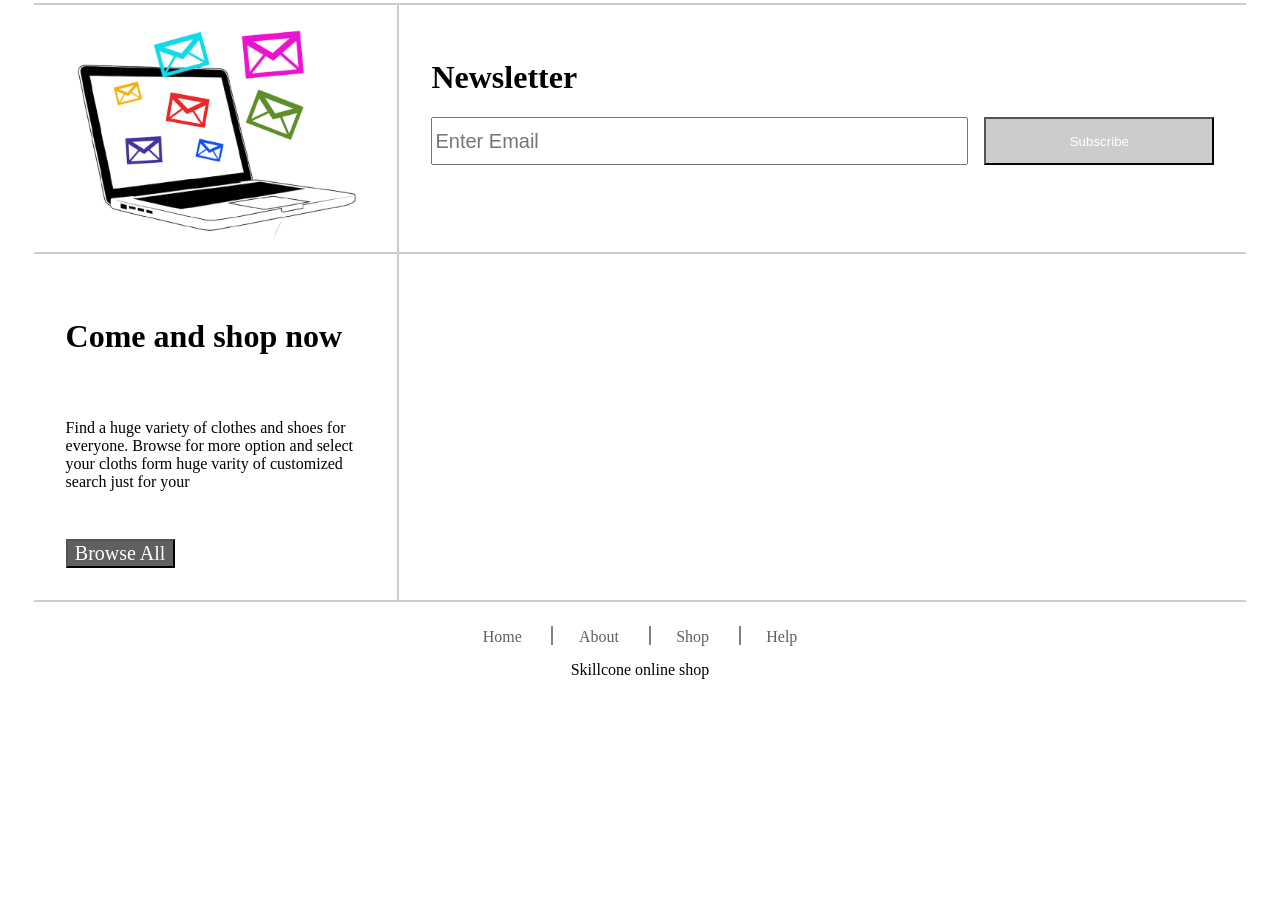
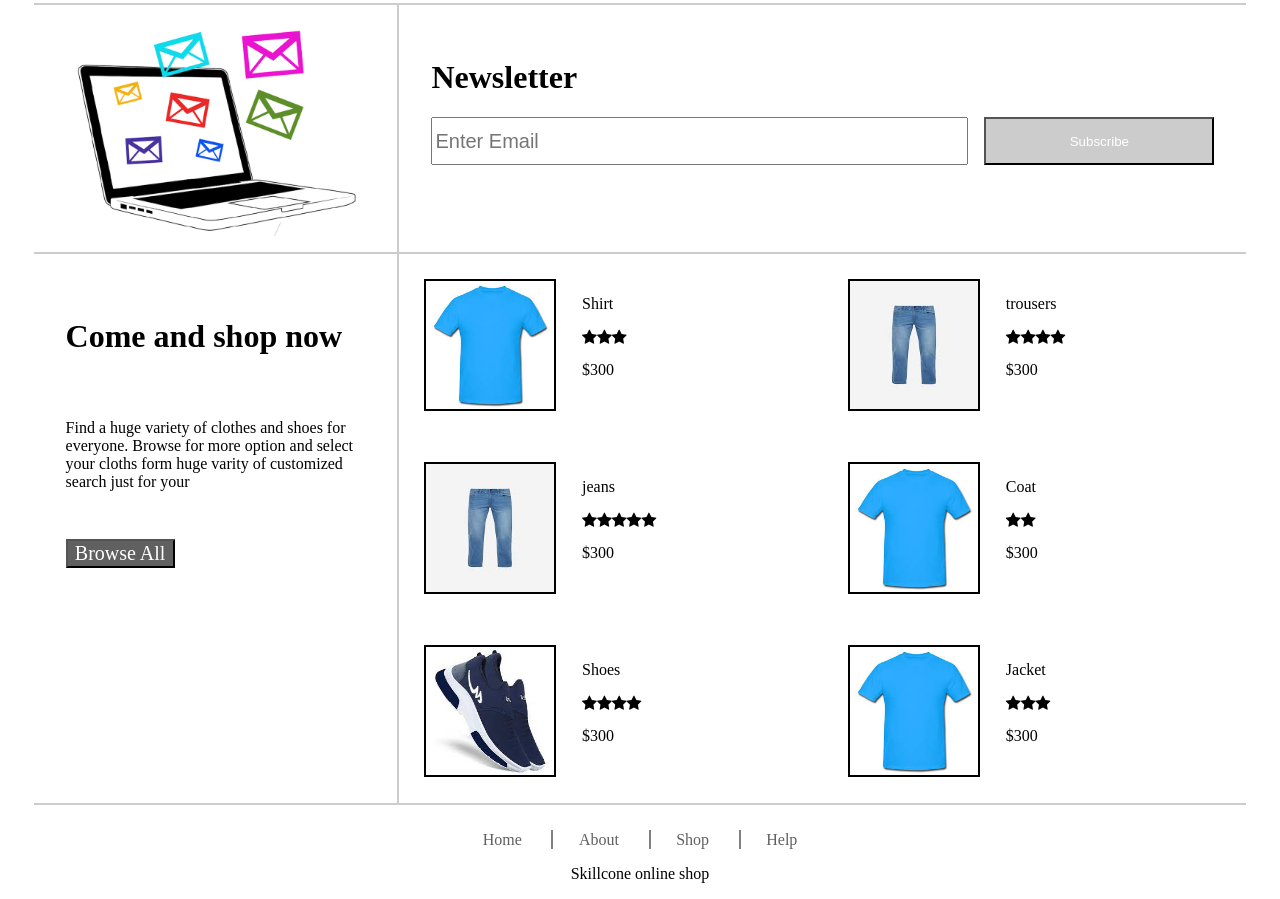
Before and after one commit to skkohli/htmlminiproject, a website built with webpack: page src/shop.html in a window 1280 px wide. Shown: the part 754-1653 px from the top of the page. Before the commit the page ends 1449 px from the top, so only its background shows below. Built offline with nearby package versions, Linux system fonts and the light colour scheme.

Commit message:
dynamic products added

```diff
--- a/src/css/shop.css
+++ b/src/css/shop.css
@@ -189,6 +189,28 @@ figcaption {
     border-bottom: 2px solid #ccc;
 }
 
+.product{
+    width: 50%;
+    float: left;
+    display: inline-flex;
+}
+
+.productImg {
+    border: 2px solid black;
+    width: 10vw;
+    height: 10vw;
+    margin: 2vw 0vw 2vw 2vw
+}
+
+.productImg img {
+    height: inherit;
+    width: inherit;
+}
+
+.productInfo {
+    padding: 2vw;
+}
+
 .browse {
     margin-left: 2rem;
 }
--- /dev/null
+++ b/src/js/shop.js
@@ -0,0 +1,81 @@
+let products = [
+    {
+        image:"./img/tshirt.jpeg",
+        productName:"Shirt",
+        rating: 3,
+        cost:"$300"
+    },
+    {
+        image:"./img/jeans.jpeg",
+        productName:"trousers",
+        rating: 4,
+        cost:"$300"
+    },
+    {
+        image:"./img/jeans.jpeg",
+        productName:"jeans",
+        rating: 5,
+        cost:"$300"
+    },
+    {
+        image:"./img/tshirt.jpeg",
+        productName:"Coat",
+        rating: 2,
+        cost:"$300"
+    },
+    {
+        image:"./img/shoes.jpeg",
+        productName:"Shoes",
+        rating: 4,
+        cost:"$300"
+    },
+    {
+        image:"./img/tshirt.jpeg",
+        productName:"Jacket",
+        rating: 3,
+        cost:"$300"
+    }
+];
+localStorage.setItem('products',JSON.stringify(products));
+function displayProducts() {
+    let products = JSON.parse(localStorage.getItem("products"));
+    let productsDiv = document.getElementById('products');
+    for(let i=0; i<products.length;i++) {
+        let prod = document.createElement('div');
+        prod.classList.add('product')
+
+        let productImg = document.createElement('figure')
+        let img = document.createElement('img');
+        img.src = products[i].image;
+        productImg.classList.add('productImg');
+        productImg.appendChild(img)
+
+        let producInfo = document.createElement('div');
+        producInfo.classList.add('productInfo')
+        let productName = document.createElement('p');
+        productName.innerText = products[i].productName;
+        let rating = document.createElement('div');
+        for(let j = 0; j < products[i].rating; j++) {
+            let ratingSpan = document.createElement('span');
+            ratingSpan.className = 'fa fa-star checked';
+            rating.appendChild(ratingSpan);
+        }
+        let productCost = document.createElement('p');
+        productCost.innerText = products[i].cost;
+
+        producInfo.appendChild(productName);
+        producInfo.appendChild(rating);
+        producInfo.appendChild(productCost);
+        // producInfo.appendChild(productName);
+
+        prod.appendChild(productImg);
+        prod.appendChild(producInfo);
+
+        productsDiv.appendChild(prod)
+
+
+    }
+
+}
+
+displayProducts()
--- a/src/shop.html
+++ b/src/shop.html
@@ -89,15 +89,55 @@
                         <p>Find a huge variety of clothes and shoes for everyone. Browse for more option and select your cloths form huge varity of customized search just for your  </p>
                         <button class="searchBtn browse">Browse All</button>
                     </div>
-                    <div class="products">
-                        <div class="product">
-                            <figure>
-
+                    <div class="products" id="products">
+                        <!-- <div class="product">
+                            <figure class="productImg">
+                                <img src="./img/jeans.jpeg">
                             </figure>
-                            <div>
-
+                            <div class="productInfo">
+                                <p>Jeans</p>
+                                <span class="fa fa-star checked"></span>
+                                <span class="fa fa-star checked"></span>
+                                <span class="fa fa-star checked"></span>
+                                <p>$300</p>
                             </div>
                         </div>
+                        <div class="product">
+                            <figure class="productImg" id="productImg">
+                                <img src="./img/jeans.jpeg">
+                            </figure>
+                            <div class="productInfo">
+                                <p>Jeans</p>
+                                <span class="fa fa-star checked"></span>
+                                <span class="fa fa-star checked"></span>
+                                <span class="fa fa-star checked"></span>
+                                <p>$300</p>
+                            </div>
+                        </div>
+                        <div class="product">
+                            <figure class="productImg">
+                                <img src="./img/jeans.jpeg">
+                            </figure>
+                            <div class="productInfo">
+                                <p>Jeans</p>
+                                <span class="fa fa-star checked"></span>
+                                <span class="fa fa-star checked"></span>
+                                <span class="fa fa-star checked"></span>
+                                <p>$300</p>
+                            </div>
+                        </div>
+                        <div class="product">
+                            <figure class="productImg">
+                                <img src="./img/jeans.jpeg">
+                            </figure>
+                            <div class="productInfo">
+                                <p>Jeans</p>
+                                <span class="fa fa-star checked"></span>
+                                <span class="fa fa-star checked"></span>
+                                <span class="fa fa-star checked"></span>
+                                <p>$300</p>
+                            </div>
+                        </div> -->
                     </div>
                 </div>
             </main>
@@ -117,4 +157,5 @@
             </div>
         </footer>
     </body>
+    <script src="./js/shop.js"></script>
 </html>
```
